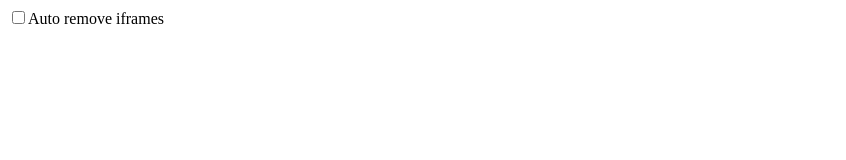
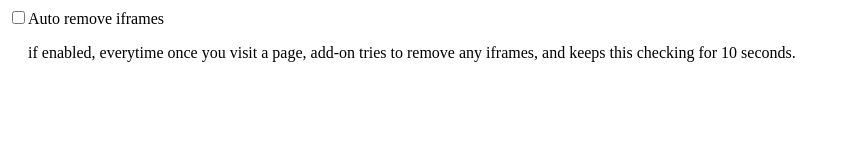
Before and after one commit to walkingice/webext_rmiframe, a browser extension: page options/options.html in a window 1280 px wide. Shown: the whole page, without its empty margins (0-846 px from the left). Drawn offline with Linux system fonts and the light colour scheme.

Commit message:
ui: update options ui

```diff
--- a/options/options.html
+++ b/options/options.html
@@ -2,9 +2,17 @@
 <html lang="en">
     <head>
         <meta http-equiv="Content-Type" content="text/html; charset=UTF-8" />
+        <style>
+            p.desc {
+                margin-left: 20px;
+            }
+        </style>
     </head>
     <body>
-        <div><input id="checkbox" type="checkbox">Auto remove iframes</input></div>
+        <div>
+            <input id="checkbox" type="checkbox">Auto remove iframes</input>
+            <p class="desc">if enabled, everytime once you visit a page, add-on tries to remove any iframes, and keeps this checking for 10 seconds.</p>
+        </div>
         <script type="text/javascript" src="./options.js"></script>
     </body>
 </html>
```
